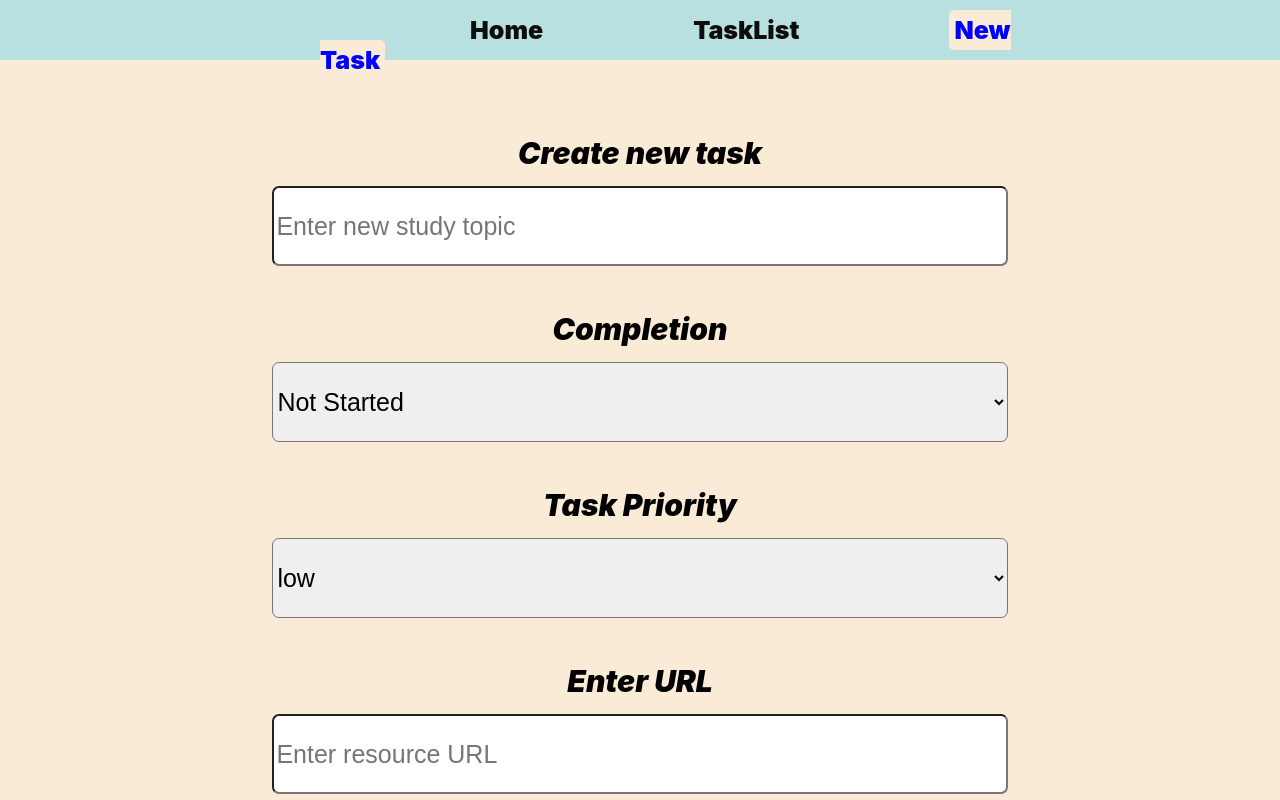
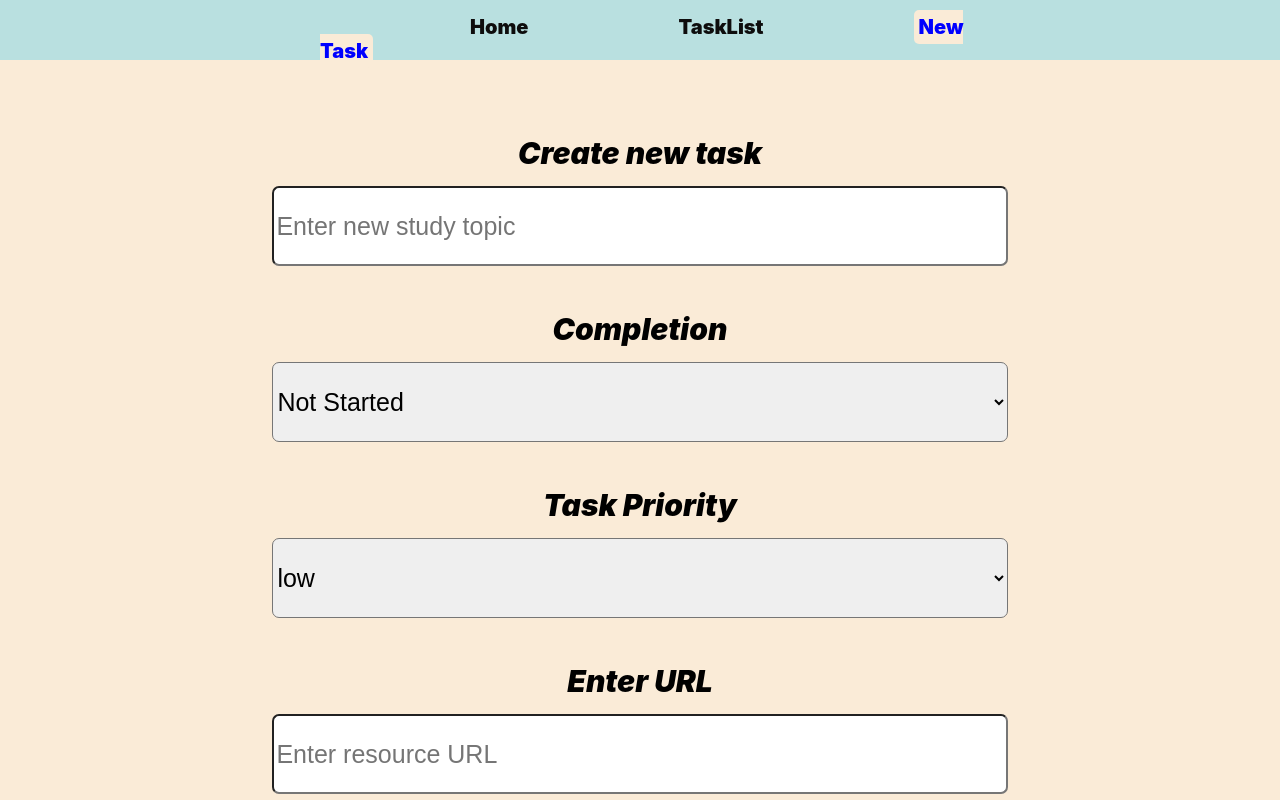
Before and after one commit to Bernardngari/edutrack-frontend, a React (Create React App) app: page /newtask in a window 1280 px wide. Built offline with nearby package versions, Linux system fonts and the light colour scheme; no server answers.

Commit message:
Add an updated README file

```diff
--- a/src/components/NewTask.js
+++ b/src/components/NewTask.js
@@ -2,6 +2,7 @@ import Container from "./Container";
 import React,{useState} from "react";
 
 function NewTask({onAddTask}){
+	const [choice, setChoice] = useState("Not started")
 	const[formdata, setFormData] = useState({
 		topic:"",
 		completion:"",
@@ -31,8 +32,8 @@ function NewTask({onAddTask}){
 								</div>
 								<div className="form">
 									<label htmlFor="task">Completion</label>
-									<select onChange={onFormChange} name="completion" defaultValue={"Choose one option"} required value={formdata.completion}>
-										<option value={"Choose one option"} disabled>Choose one option</option>
+									<select name="completion" value={choice} required onChange={(e)=>setChoice(e.target.value)}>
+										{/*<option value={"Choose one option"} disabled>Choose one option</option>*/}
 										< option value={"Not started"}>Not Started</option >
 										< option value={"WIP"}>WIP</option >
 										< option value={"Completed"}>Completed</option >
--- a/src/index.css
+++ b/src/index.css
@@ -20,7 +20,7 @@ nav{
   background-color:rgb(185, 224, 224);
   height: 60px;
   padding-top: 15px;
-  font-size: 25px;
+  font-size: 20px;
   font-weight: 900;
 }
 
```
Also changed, not shown: 1 other file (tests, documents, lock files or other folders).
